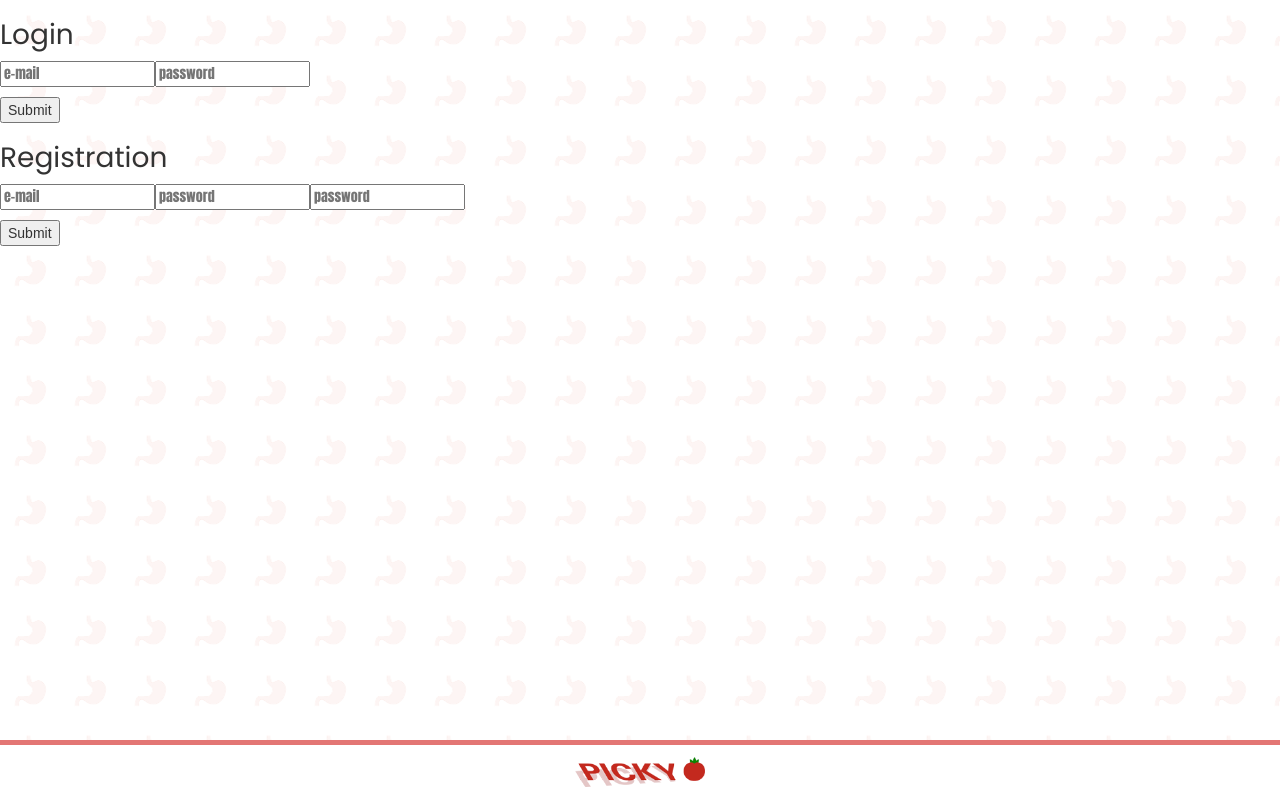
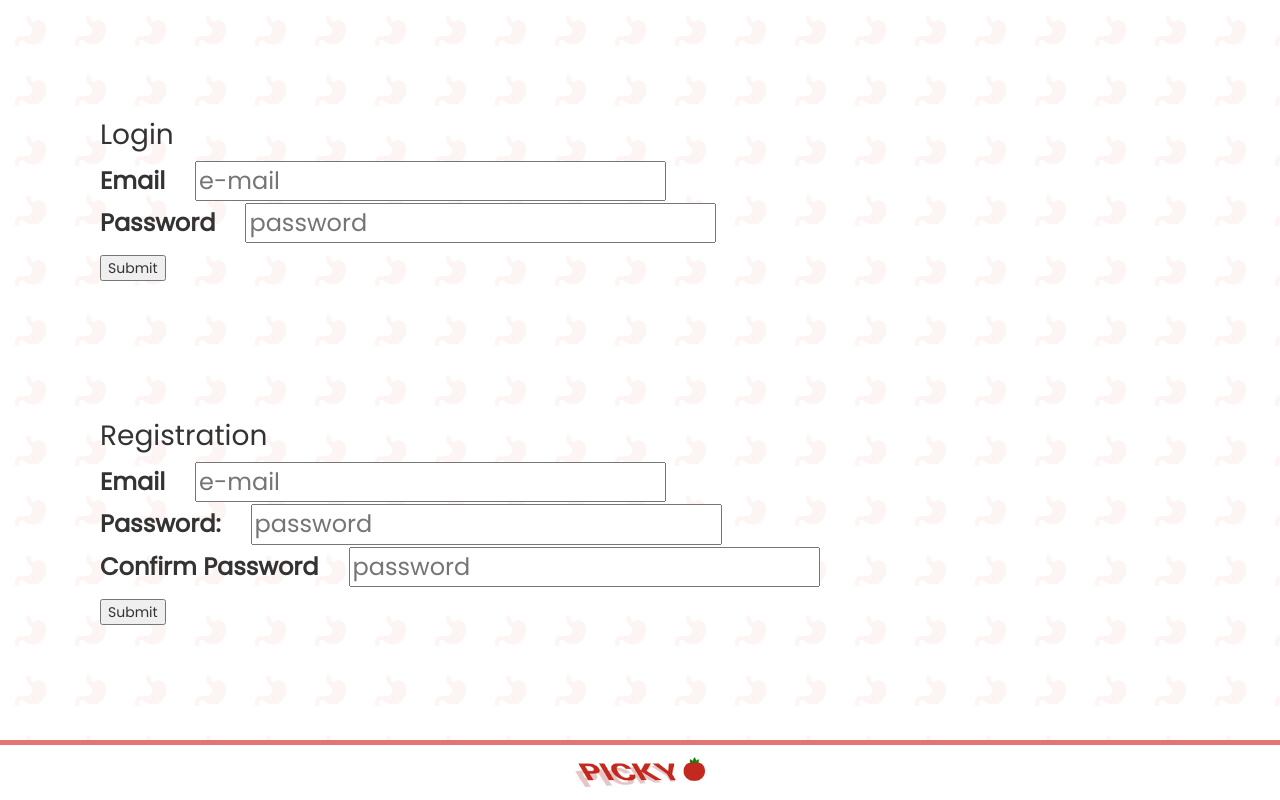
Before and after one commit to MartinCrane/dined-react, a React (Create React App) app: page / in a window 1280 px wide. Built offline with nearby package versions, Linux system fonts and the light colour scheme.

Commit message:
updated formatting

```diff
--- a/src/App.css
+++ b/src/App.css
@@ -16,7 +16,25 @@ p {
 }
 button {
   font-family: 'Poppins', sans-serif;
+}
 
+form {
+  font-family: 'Poppins', sans-serif;
+}
+
+input[type="text"] {
+    font-family: 'Poppins', sans-serif;
+    font-size:24px;
+    margin-left: 30px;
+}
+input[type="password"] {
+    font-family: 'Poppins', sans-serif;
+    font-size:24px;
+    margin-left: 30px;
+}
+label {
+  font-family: 'Poppins', sans-serif;
+  font-size:24px;
 }
 
 body {
@@ -60,6 +78,10 @@ body {
 .centered {
   margin-left: auto;
   margin-right: auto;
+}
+.login {
+  padding-left: 100px;
+  padding-top: 100px;
 }
     /*GENERAL BUTTONS*/
 
@@ -147,7 +169,9 @@ body {
   left:258px;
   height:30px;
   opacity: 1.5;
-
+}
+.verticalNavButton:hover {
+  background:  rgba(231,59,56,0.5);
 }
 
 .verticalNavButton h1 {
--- a/src/components/account/Login.js
+++ b/src/components/account/Login.js
@@ -33,27 +33,19 @@ export class Login extends Component {
     })
   }
 
-  FieldGroup({ id, label, help, ...props }) {
-    return (
-      <FormGroup controlId={id}>
-        <ControlLabel>{label}</ControlLabel>
-        <FormControl {...props} />
-        {help && <HelpBlock>{help}</HelpBlock>}
-      </FormGroup>
-    );
-  }
-
   render(){
-    return(<div>
+    return(
+      <div className="login">
         <form onSubmit={(event) => this.handleSubmit(event)} className="grey" >
           <h1>Login</h1>
           <p>
+            <label>Email</label>
             <input
               type="text"
               onChange={this.handleChange.bind(null, "email")}
               placeholder="e-mail"
-            value={this.state.email} />
-
+              value={this.state.email} /><br></br>
+            <label>Password</label>
             <input
               type="password"
               onChange={this.handleChange.bind(null, "password")}
--- a/src/components/account/Registration.js
+++ b/src/components/account/Registration.js
@@ -40,27 +40,28 @@ export class Registration extends Component {
 
 
   render() {
-    return(<div>
+    return(<div className="login">
       <form onSubmit={(event) => this.handleSubmit(event)} className="grey">
             <h1>Registration</h1>
             <p>
+              <label>Email</label>
               <input
                 type="text"
                 onChange={this.handleChange.bind(null, "email")}
                 placeholder="e-mail"
-                value={this.state.email} />
-
+                value={this.state.email} /><br></br>
+              <label>Password: </label>
               <input
                 type="text"
                 onChange={this.handleChange.bind(null, "password")}
                 placeholder="password"
-                value={this.state.password} />
-
+                value={this.state.password} /><br></br>
+              <label>Confirm Password</label>
               <input
                 type="text"
                 onChange={this.handleChange.bind(null, "passwordConfirm")}
                 placeholder="password"
-                value={this.state.passwordConfirm} />
+                value={this.state.passwordConfirm} /><br></br>
             </p>
           <input type="submit" />
         </form>
```
Also changed, not shown: src/components/panels/Main.js (+4 -4 lines), 1 other file (tests, documents, lock files or other folders). Lines whose indentation alone changed are shown as unchanged.
